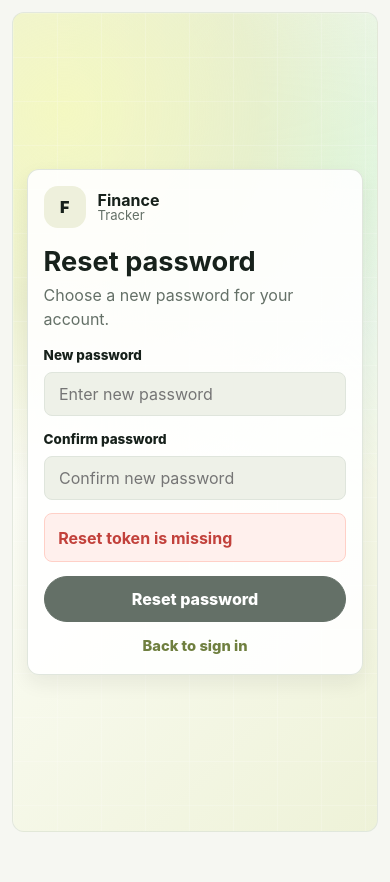
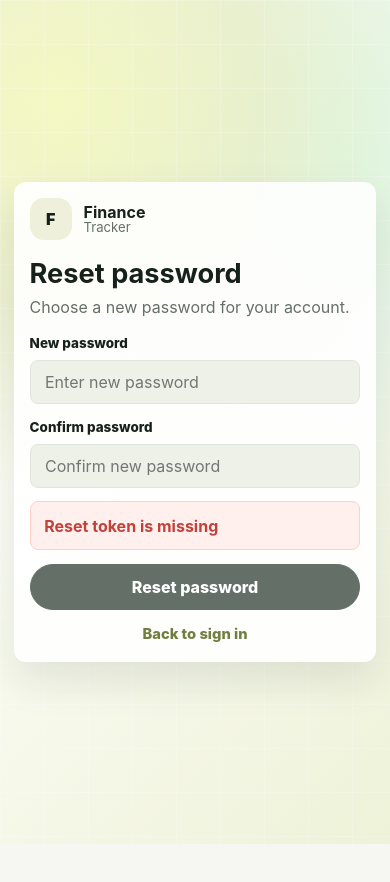
Before and after one commit to AGIP003/devops-phase1, a React (Vite) app in the folder Phase1_Rerun/project2/tracker-frontend/: page /reset-password in a window 390 px wide. Shown: the top 882 px of the page. After the commit the page ends 844 px from the top, so only its background shows below. Built offline with nearby package versions, Linux system fonts and the light colour scheme.

Commit message:
fixed UI issues

```diff
--- a/Phase1_Rerun/project2/tracker-frontend/src/App.css
+++ b/Phase1_Rerun/project2/tracker-frontend/src/App.css
@@ -26,10 +26,26 @@
   width: 100%;
 }
 
+#root:has(.auth-page) {
+  max-width: none;
+  min-height: 100vh;
+  min-height: 100dvh;
+  padding: 0;
+}
+
 body {
   background: var(--page-background);
   color: var(--text-main);
 
+}
+
+body:has(.auth-page),
+body.auth-screen {
+  background:
+    radial-gradient(circle at 14% 12%, rgba(244, 248, 194, 1) 0, rgba(232, 237, 194, 0.72) 25%, transparent 48%),
+    radial-gradient(circle at 88% 18%, rgba(220, 248, 230, 0.98) 0, rgba(223, 243, 230, 0.58) 22%, transparent 44%),
+    linear-gradient(135deg, #ffffff 0%, #fbfcf4 42%, #eef2d8 100%);
+  overflow: hidden;
 }
 
 .app-shell {
@@ -175,16 +191,29 @@ body {
     radial-gradient(circle at 14% 12%, rgba(244, 248, 194, 1) 0, rgba(232, 237, 194, 0.72) 25%, transparent 48%),
     radial-gradient(circle at 88% 18%, rgba(220, 248, 230, 0.98) 0, rgba(223, 243, 230, 0.58) 22%, transparent 44%),
     linear-gradient(135deg, #ffffff 0%, #fbfcf4 42%, #eef2d8 100%);
-  border: 1px solid rgba(223, 229, 220, 0.8);
-  border-radius: 22px;
+  border: 0;
+  border-radius: 0;
   box-sizing: border-box;
   display: flex;
   justify-content: center;
-  min-height: calc(100vh - (var(--space-page) * 2));
+  min-height: 100vh;
+  min-height: 100dvh;
   overflow: hidden;
   padding: clamp(1rem, 5vw, 3rem);
   position: relative;
   text-align: left;
+  width: 100%;
+}
+
+.auth-form input[type="password"]::-ms-reveal,
+.auth-form input[type="password"]::-ms-clear {
+  display: none;
+}
+
+.auth-form input[type="password"]::-webkit-credentials-auto-fill-button,
+.auth-form input[type="password"]::-webkit-caps-lock-indicator {
+  display: none !important;
+  visibility: hidden;
 }
 
 .auth-page::before {
@@ -201,9 +230,9 @@ body {
 
 .auth-form {
   background: rgba(255, 255, 255, 0.9);
-  border: 1px solid rgba(223, 229, 220, 0.95);
+  border: 0;
   border-radius: var(--radius-card);
-  box-shadow: var(--shadow-card);
+  box-shadow: 0 18px 42px rgba(23, 33, 27, 0.1);
   box-sizing: border-box;
   color: var(--text-main);
   display: grid;
@@ -1690,8 +1719,8 @@ body {
   }
 
   .auth-page {
-    border-radius: 12px;
-    min-height: calc(100vh - (var(--space-page) * 2));
+    min-height: 100vh;
+    min-height: 100dvh;
     padding: 0.85rem;
   }
 
--- a/Phase1_Rerun/project2/tracker-frontend/src/components/auth/LoginForm.jsx
+++ b/Phase1_Rerun/project2/tracker-frontend/src/components/auth/LoginForm.jsx
@@ -14,6 +14,11 @@ import { Eye, EyeOff } from 'lucide-react';
 function LoginForm() {
     const navigate = useNavigate();
     const location = useLocation();
+    useEffect(() => {
+        document.body.classList.add('auth-screen');
+        return () => document.body.classList.remove('auth-screen');
+    }, []);
+
     useEffect(() => {
         if (getToken()) {
             navigate('/dashboard');
--- a/Phase1_Rerun/project2/tracker-frontend/src/components/auth/Register.jsx
+++ b/Phase1_Rerun/project2/tracker-frontend/src/components/auth/Register.jsx
@@ -1,4 +1,4 @@
-import { useState } from 'react';
+import { useEffect, useState } from 'react';
 import { useForm } from 'react-hook-form';
 import { useNavigate, Link } from 'react-router-dom';
 import { Eye, EyeOff } from 'lucide-react';
@@ -6,13 +6,20 @@ import api from '../../services/api';
 import { saveToken } from '../../utils/auth';
 
 function Register() {
-  const { register, handleSubmit, formState: { errors, isSubmitting }, watch, setError } = useForm();
+  const { register, handleSubmit, formState: { errors, isSubmitting }, watch, setError } = useForm({
+    mode: 'onChange',
+  });
   const navigate = useNavigate();
   const [serverError, setServerError] = useState('');
   const [showPassword, setShowPassword] = useState(false);
   const [showConfirmPassword, setShowConfirmPassword] = useState(false);
 
   const password = watch('password');
+
+  useEffect(() => {
+    document.body.classList.add('auth-screen');
+    return () => document.body.classList.remove('auth-screen');
+  }, []);
 
   const onSubmit = async (data) => {
     setServerError('');
@@ -25,10 +32,12 @@ function Register() {
       saveToken(response.data.token);
       navigate('/dashboard'); // or wherever your dashboard route is
     } catch (err) {
-      if (err.response?.status === 409) {
+      const message = err.message || 'Registration failed';
+
+      if (message.toLowerCase().includes('email')) {
         setError('email', { type: 'manual', message: 'Email already registered' });
       } else {
-        setServerError(err.response?.data?.message || 'Registration failed');
+        setServerError(message);
       }
     }
   };
@@ -89,6 +98,11 @@ function Register() {
                   value: 8,
                   message: 'Password must be at least 8 characters',
                 },
+                validate: {
+                  hasNumber: value => /\d/.test(value) || 'Password must contain at least one number',
+                  hasUppercase: value => /[A-Z]/.test(value) || 'Password must contain at least one uppercase letter',
+                  hasLowercase: value => /[a-z]/.test(value) || 'Password must contain at least one lowercase letter',
+                },
               })}
             />
             <button
--- a/Phase1_Rerun/project2/tracker-frontend/src/services/api.js
+++ b/Phase1_Rerun/project2/tracker-frontend/src/services/api.js
@@ -46,7 +46,7 @@ instance.interceptors.response.use(
         }
         let message = "Network error: Unable to reach server"
         if (error.response) {
-            message = error.response.data?.error || error.response.data?.message || error.message
+            message = error.response.data?.message || error.response.data?.error || error.message
         }
         return Promise.reject(new Error(message));
     }
```
